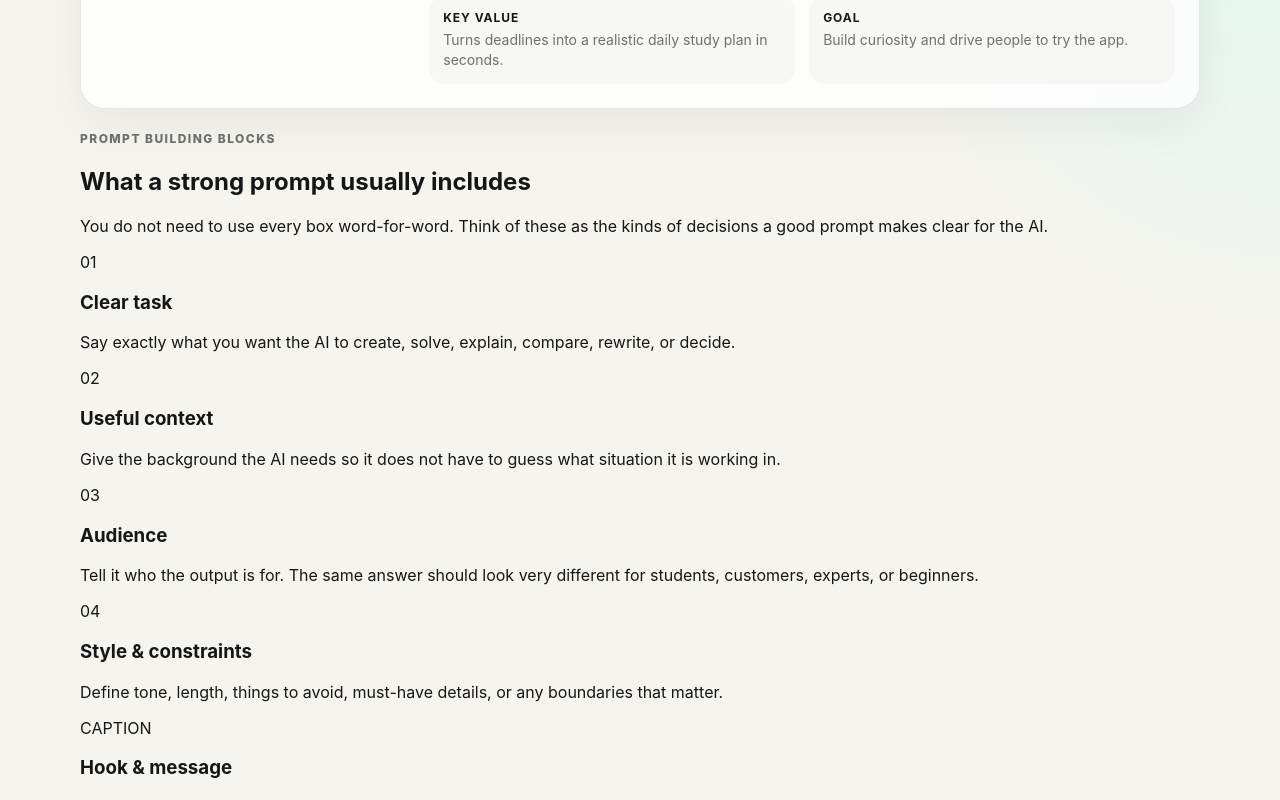
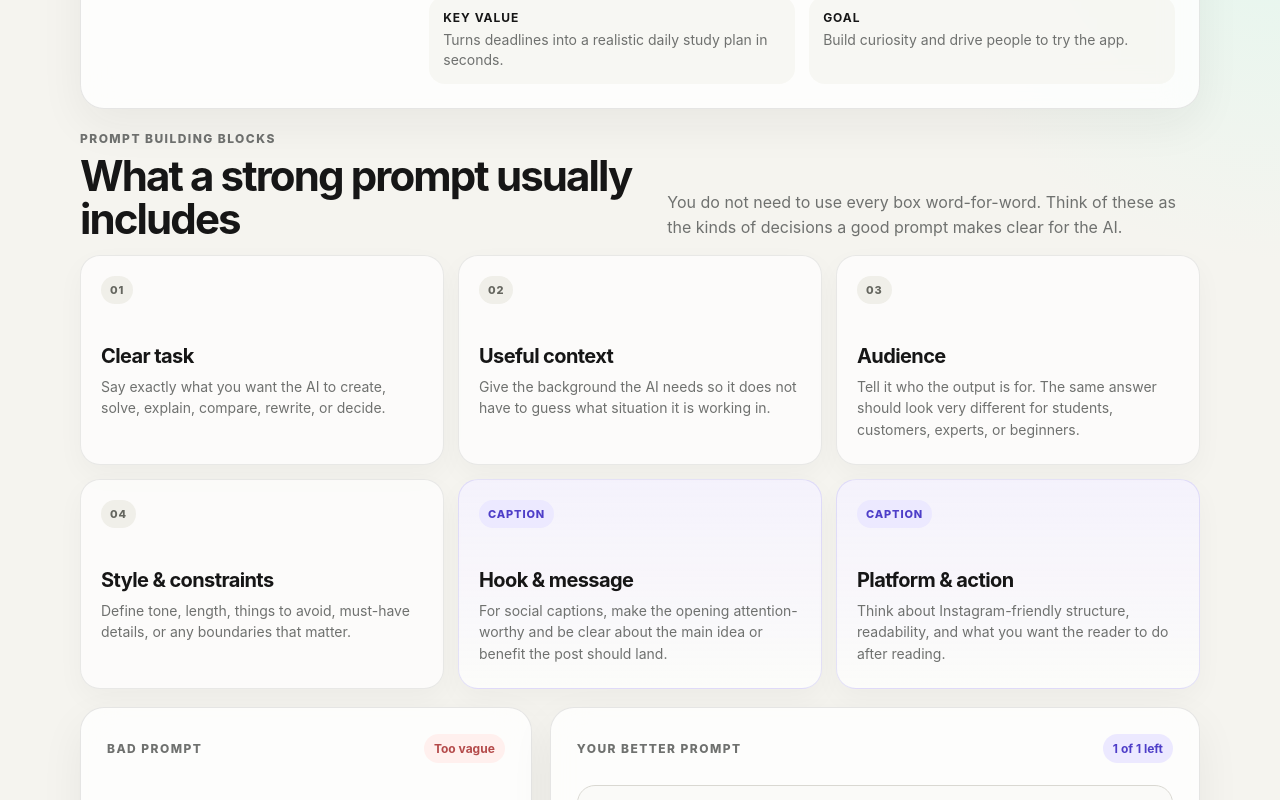
Before and after one commit to CyberZenithX/CRAFT-Prompt-Scorer, a Next.js app: page / in a window 1280 px wide. Shown: the part 560-1360 px from the top of the page. Built offline with nearby package versions, Linux system fonts and the light colour scheme.

Commit message:
Style prompt guidance card section

```diff
--- a/app/globals.css
+++ b/app/globals.css
@@ -123,6 +123,91 @@ h1 {
   color: var(--muted);
   line-height: 1.45;
   font-size: 14px;
+}
+
+
+.promptGuide {
+  margin: 18px 0;
+}
+
+.guideHeader {
+  display: grid;
+  grid-template-columns: 1.05fr 1fr;
+  gap: 28px;
+  align-items: end;
+  margin-bottom: 14px;
+}
+
+.guideHeader h2 {
+  margin: 7px 0 0;
+  font-size: clamp(28px, 4vw, 42px);
+  letter-spacing: -0.045em;
+  line-height: 1.03;
+}
+
+.guideHeader > p {
+  margin: 0;
+  color: var(--muted);
+  line-height: 1.6;
+  max-width: 560px;
+  justify-self: end;
+}
+
+.guideGrid {
+  display: grid;
+  grid-template-columns: repeat(3, 1fr);
+  gap: 14px;
+}
+
+.guideCard {
+  min-height: 210px;
+  padding: 20px;
+  border: 1px solid rgba(40, 40, 40, 0.09);
+  border-radius: 20px;
+  background: rgba(255, 255, 255, 0.66);
+  box-shadow: 0 10px 28px rgba(35, 35, 30, 0.035);
+}
+
+.guideCard h3 {
+  margin: 40px 0 8px;
+  font-size: 20px;
+  letter-spacing: -0.03em;
+}
+
+.guideCard p {
+  margin: 0;
+  color: var(--muted);
+  font-size: 14px;
+  line-height: 1.55;
+}
+
+.guideNumber,
+.guideTag {
+  display: inline-flex;
+  align-items: center;
+  justify-content: center;
+  min-height: 28px;
+  padding: 0 9px;
+  border-radius: 999px;
+  font-size: 11px;
+  font-weight: 800;
+  letter-spacing: 0.08em;
+}
+
+.guideNumber {
+  background: #f0efe9;
+  color: #65665f;
+}
+
+.guideTag {
+  background: var(--soft);
+  color: var(--accent-dark);
+}
+
+.captionCard {
+  background:
+    linear-gradient(180deg, rgba(244, 241, 255, 0.8), rgba(255, 255, 255, 0.68));
+  border-color: rgba(108, 92, 231, 0.16);
 }
 
 .workspace {
@@ -310,7 +395,9 @@ footer {
 
 @media (max-width: 780px) {
   .shell { padding-top: 42px; }
-  .brief, .workspace, .result { grid-template-columns: 1fr; }
+  .brief, .workspace, .result, .guideHeader { grid-template-columns: 1fr; }
+  .guideGrid { grid-template-columns: 1fr 1fr; }
+  .guideHeader > p { justify-self: start; }
   .briefGrid { grid-template-columns: 1fr; }
   .badCard, .goodCard { min-height: auto; }
   .badPrompt { margin: 38px 0; }
@@ -321,3 +408,8 @@ footer {
     border-bottom: 1px solid var(--line);
   }
 }
+
+@media (max-width: 540px) {
+  .guideGrid { grid-template-columns: 1fr; }
+  .guideCard { min-height: 180px; }
+}
```
